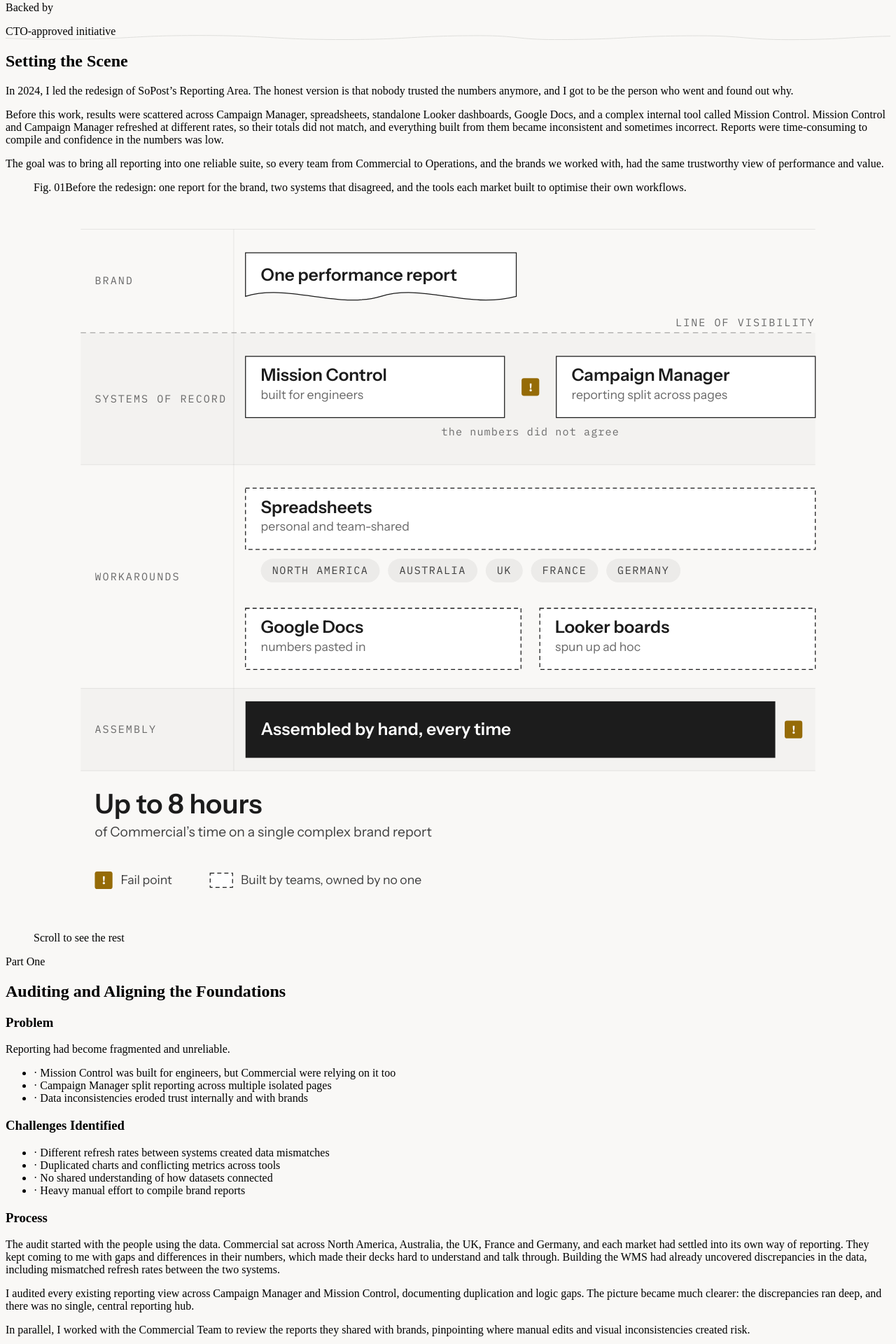
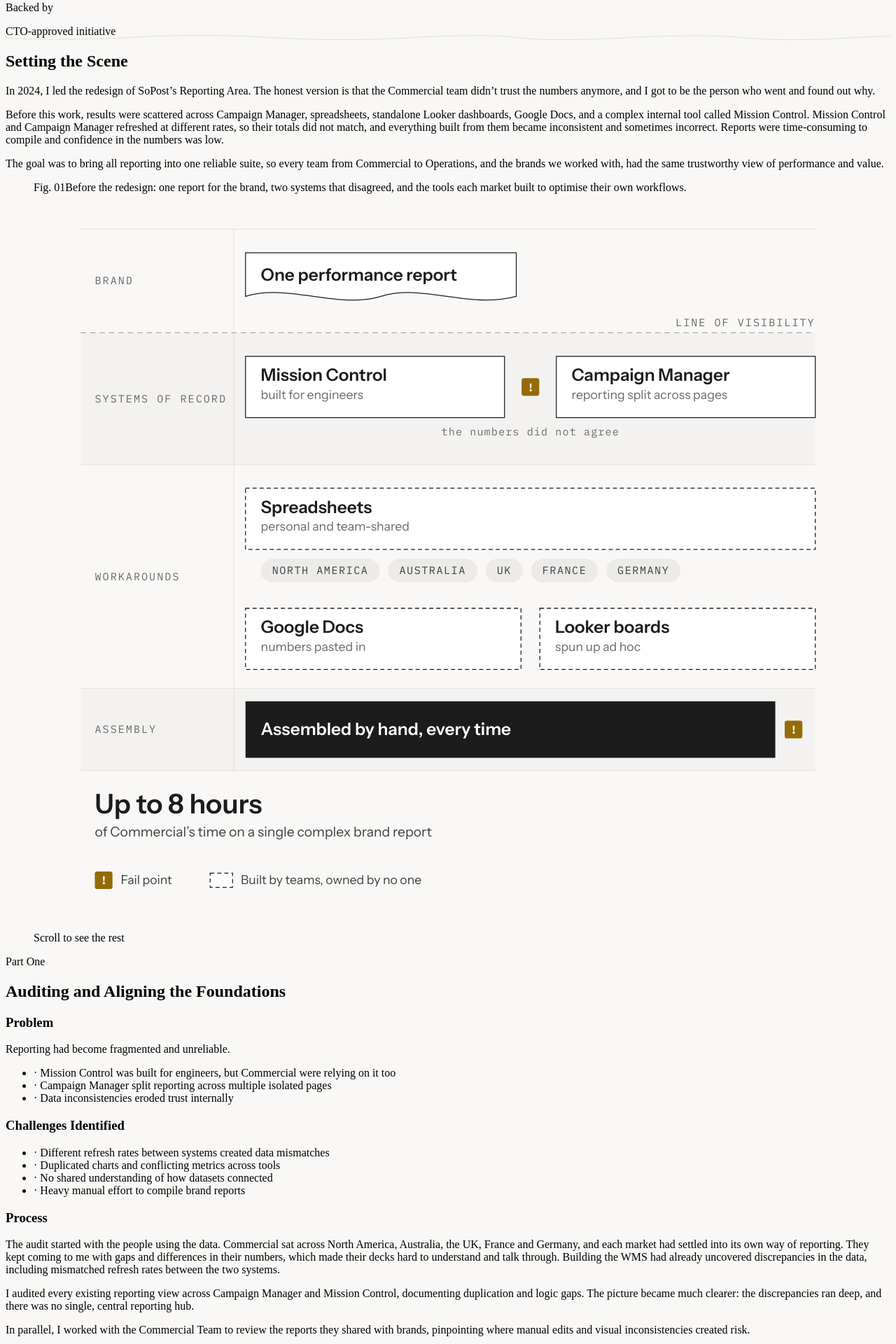
Before and after one commit to jadeparrish/portfolio, a Next.js app: page /work/reporting in a window 1280 px wide. Shown: the part 400-2320 px from the top of the page at 70% size. Built offline with nearby package versions, Linux system fonts and the light colour scheme.

Commit message:
Clarify trust issues in reporting narrative
Updated text to clarify trust issues with reporting numbers and improved consistency in language.

```diff
--- a/app/work/reporting/page.js
+++ b/app/work/reporting/page.js
@@ -74,8 +74,8 @@
           <div className="space-y-5 text-neutral-700 text-[17px] sm:text-[18px] leading-[1.75]">
             <p>
               In 2024, I led the redesign of SoPost&rsquo;s Reporting Area. The honest
-              version is that nobody trusted the numbers anymore, and I got to be the
-              person who went and found out why.
+              version is that the Commercial team didn&rsquo;t trust the numbers anymore,
+              and I got to be the person who went and found out why.
             </p>
             <p>
               Before this work, results were scattered across Campaign Manager,
@@ -198,7 +198,7 @@
               <ul className="space-y-4 text-neutral-700 text-[17px] sm:text-[18px] leading-[1.75]">
                 <li className="flex gap-3"><span aria-hidden="true" className="text-[#49769E]">&middot;</span> Mission Control was built for engineers, but Commercial were relying on it too</li>
                 <li className="flex gap-3"><span aria-hidden="true" className="text-[#49769E]">&middot;</span> Campaign Manager split reporting across multiple isolated pages</li>
-                <li className="flex gap-3"><span aria-hidden="true" className="text-[#49769E]">&middot;</span> Data inconsistencies eroded trust internally and with brands</li>
+                <li className="flex gap-3"><span aria-hidden="true" className="text-[#49769E]">&middot;</span> Data inconsistencies eroded trust internally</li>
               </ul>
             </div>
 
@@ -387,7 +387,7 @@
           <SectionLabel>Reflection</SectionLabel>
           <div className="space-y-5 text-neutral-700 text-[17px] sm:text-[18px] leading-[1.75]">
             <p>
-              People trusted the numbers again. The tools were joined up, Engineering and
+              Staff trusted the numbers again. The tools were joined up, Engineering and
               the Commercial Team were working from the same definitions, and reporting
               stopped being something you rebuilt by hand every time.
             </p>
```
